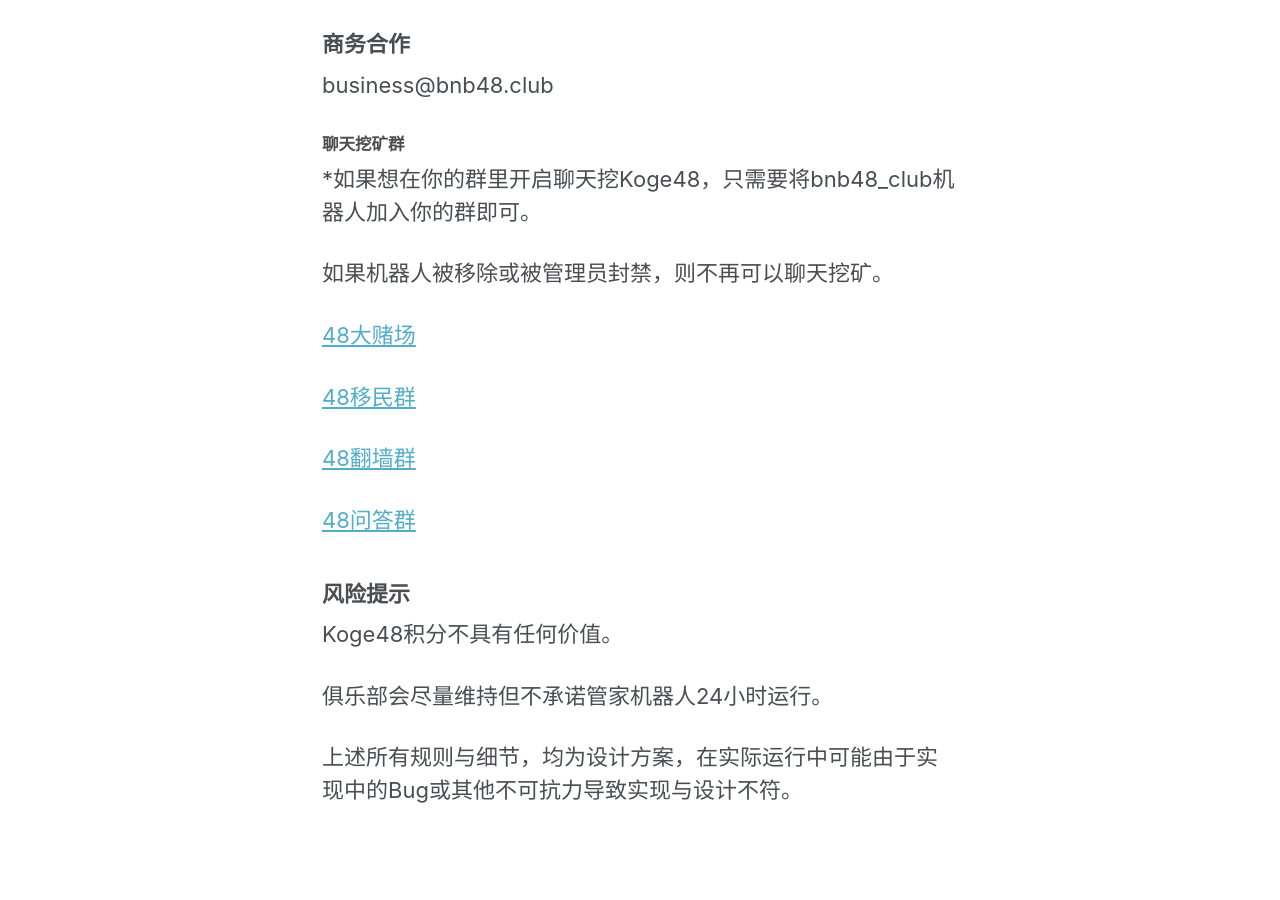
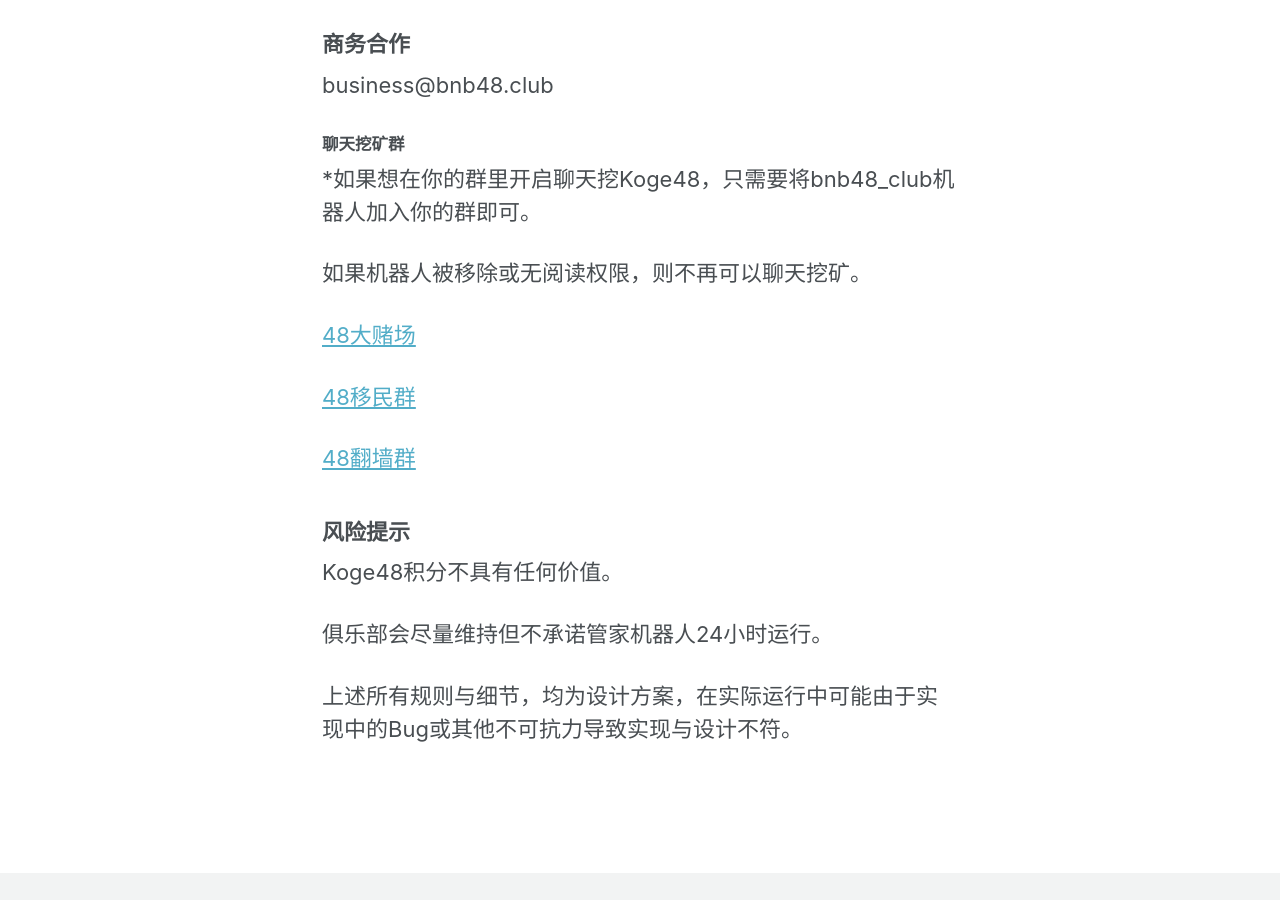
Before and after one commit to 48Club/BNB48Club.github.io, a Jekyll site: the page built from _pages/koge48.md, in a window 1280 px wide and 900 px high, scrolled down 1786 px. Built offline with Jekyll 4.4.1, drawn with Linux system fonts in a browser that asks for light colours; nearby versions of some CDN libraries.

Commit message:
Update koge48.md

```diff
--- a/_pages/koge48.md
+++ b/_pages/koge48.md
@@ -40,15 +40,13 @@
 #### 聊天挖矿群
 \*如果想在你的群里开启聊天挖Koge48，只需要将bnb48_club机器人加入你的群即可。
 
-如果机器人被移除或被管理员封禁，则不再可以聊天挖矿。
+如果机器人被移除或无阅读权限，则不再可以聊天挖矿。
 
-[48大赌场](https://t.me/bnb48club_casino)
+[48大赌场](https://t.me/joinchat/GRaQmk6jNzrBP1XQcCkSKg)
 
-[48移民群](https://t.me/bnb48club_emigrate)
+[48移民群](https://t.me/joinchat/GRaQmlAedWMtKi5m7oG5WA)
 
-[48翻墙群](https://t.me/bnb48club_fuckgfw)
-
-[48问答群](https://t.me/bnb48club_qanda)
+[48翻墙群](https://t.me/joinchat/GRaQmkzYU3rHwXeNWTSV_w)
 
 
 
```
